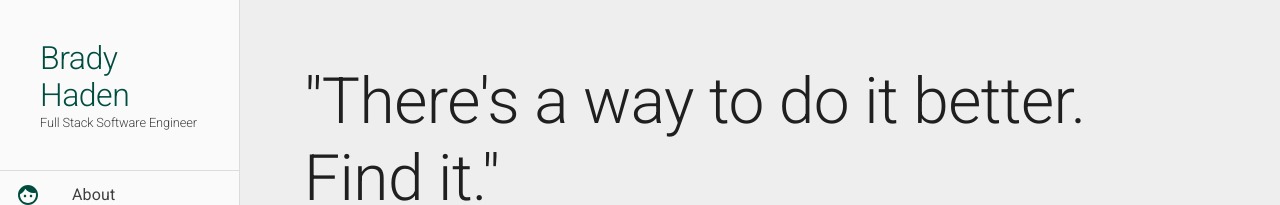
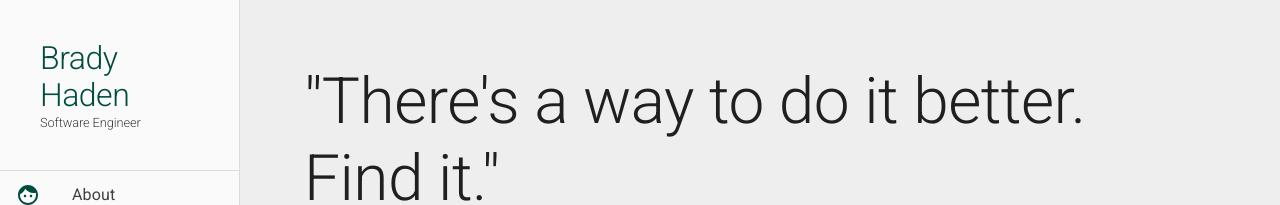
Before and after one commit to bhaden94/react-portfolio, a React (Create React App) app: page / in a window 1280 px wide. Shown: the top 205 px of the page. Built offline with nearby package versions, Linux system fonts and the light colour scheme.

Commit message:
import animate css and update class name for animation library use. Also update about section and site description with title.

```diff
--- a/package.json
+++ b/package.json
@@ -15,6 +15,7 @@
     "@types/node": "^14.14.13",
     "@types/react": "^17.0.0",
     "@types/react-dom": "^17.0.0",
+    "animate.css": "^4.1.1",
     "gh-pages": "^3.1.0",
     "react": "^17.0.1",
     "react-animate-on-scroll": "^2.1.5",
--- a/public/index.html
+++ b/public/index.html
@@ -24,7 +24,7 @@
       Learn how to configure a non-root public URL by running `npm run build`.
     -->
   <title>Brady Haden Portfolio</title>
-  <meta name="description" content="Portfolio for Brady Haden, a Full Stack Software Engineer.">
+  <meta name="description" content="Portfolio for Brady Haden, a Software Engineer.">
 </head>
 
 <body>
--- a/src/components/about/About.tsx
+++ b/src/components/about/About.tsx
@@ -93,7 +93,7 @@ function About() {
 				<ScrollAnimation
 					key={i}
 					duration={0.5}
-					animateIn="fadeInUp"
+					animateIn="animate__fadeInUp"
 					animateOnce={true}
 				>
 					<Paper className={classes.fadeIn} elevation={3}>
--- a/src/index.tsx
+++ b/src/index.tsx
@@ -3,6 +3,7 @@ import ReactDOM from "react-dom";
 import "./index.css";
 import App from "./App";
 import * as serviceWorker from "./serviceWorker";
+import "animate.css/animate.min.css";
 
 ReactDOM.render(
 	<React.StrictMode>
--- a/src/infoObjects/AboutObj.tsx
+++ b/src/infoObjects/AboutObj.tsx
@@ -19,13 +19,13 @@ export interface AboutObj {
 export function AboutObject(): AboutObj {
 	return {
 		name: "Brady Haden",
-		title: "Full Stack Software Engineer",
+		title: "Software Engineer",
 		landingOpener: [
 			'"There\'s a way to do it better. Find it."',
 			"- Thomas Edison",
 		],
 		headline:
-			"Hi I am Brady, a Full Stack Software Engineer and United States Air Force veteran " +
+			"Hi I am Brady, a Software Engineer and United States Air Force veteran " +
 			"passionate about making a difference through code!",
 		strengths: [
 			{
```
Also changed, not shown: 1 other file (tests, documents, lock files or other folders).
